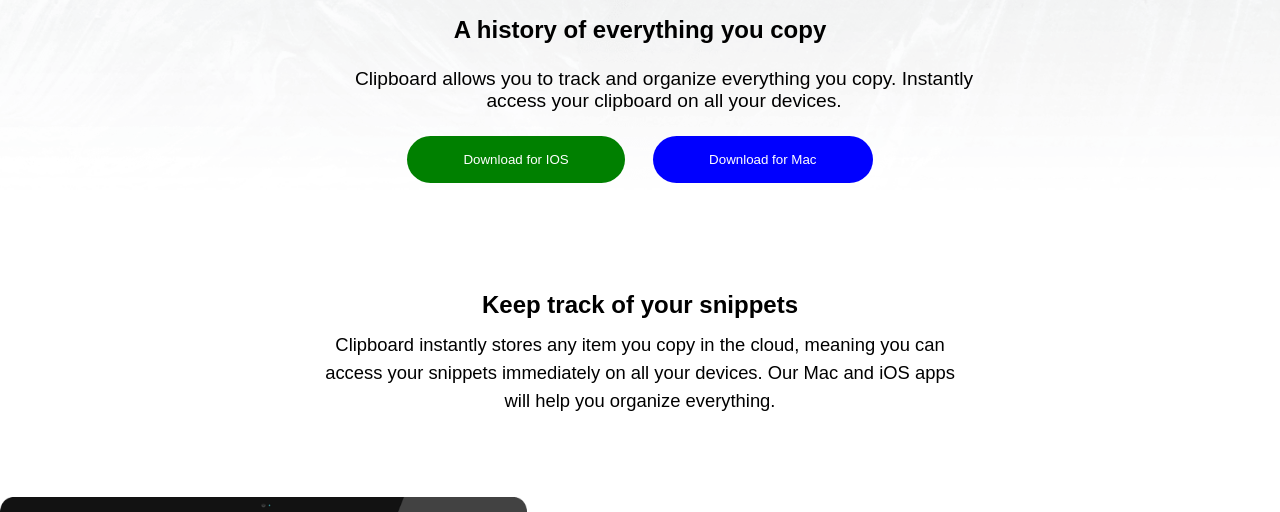
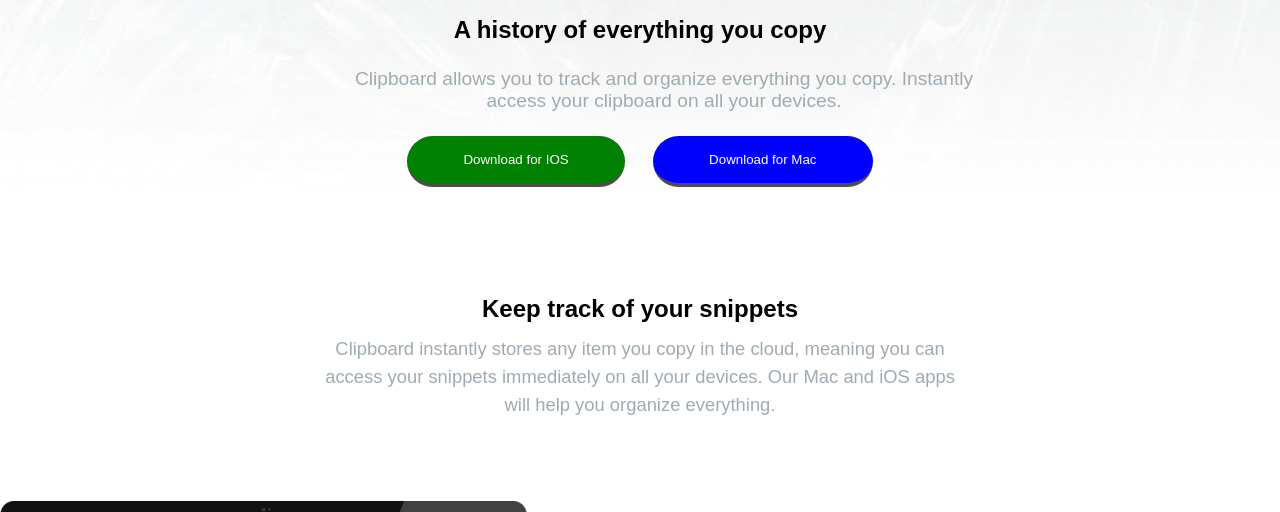
Before and after one commit to preetamvarun/CLIPBOARD-LANDING-PAGE, a plain HTML site: page index.html in a window 1280 px wide. Shown: the part 208-720 px from the top of the page. Drawn offline with Linux system fonts and the light colour scheme; files whose address does not match are found by name; a web font is replaced by a local one.

Commit message:
completed the challenge

```diff
--- a/styles.css
+++ b/styles.css
@@ -1,11 +1,4 @@
 @import url('https://fonts.googleapis.com/css2?family=Bai+Jamjuree:wght@400;600&display=swap');
-
-/*
-    HOVER EFFECTS
-    BOX-SHADOW
-    INTERSECTION OBSERVERS
-*/
-
 
 *,*::before,*::after{
     margin : 0rem;
@@ -21,6 +14,11 @@ body {
 
 body h1{
     font-weight: 600;
+}
+
+body p{
+    color : hsl(201, 11%, 66%);
+    font-size : 1.2rem;
 }
 
 .history{
@@ -75,6 +73,7 @@ body h1{
     padding : 1rem 3.5rem;
     border-radius : 35px;
     color : white;
+    border-bottom: 4px solid rgb(81, 75, 75);
 }
 
 @media (max-width : 529px){
```
